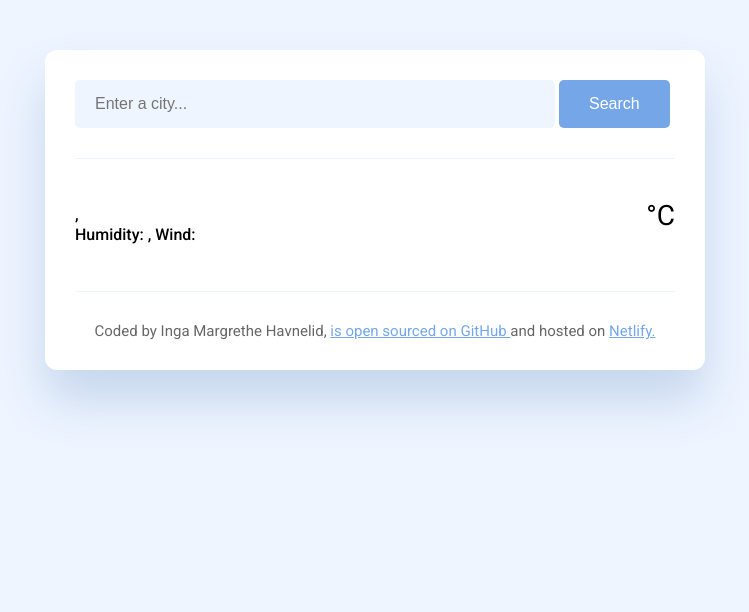
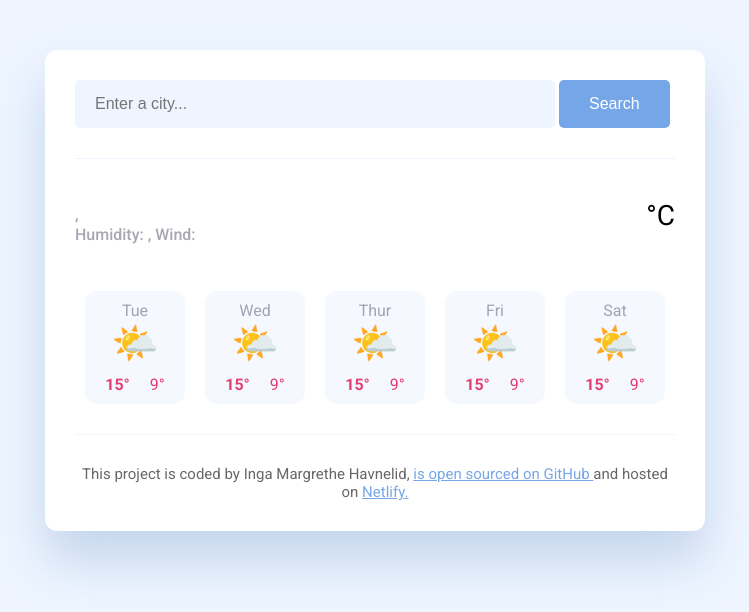
Before and after one commit to Ingamha/Weather-app-project, a plain HTML site: page index.html in a window 1280 px wide. Shown: the whole page, without its empty margins (265-1014 px from the left). Drawn offline with nearby package versions, Linux system fonts and the light colour scheme; no server answers.

Commit message:
Added basic hmtl and css to weather forecast

```diff
--- a/index.html
+++ b/index.html
@@ -43,10 +43,62 @@
             <div class="weather-app-unit">°C</div>
           </div>
         </div>
+        <div class="weather-forecast">
+          <div class="weather-forecast-day">
+            <div class="weather-forecast-date">Tue</div>
+            <div class="weather-forecast-icon">🌤️</div>
+            <div class="weather-forecast-temperatures">
+              <div class="weather-forecast-temperature">
+                <strong>15°</strong>
+              </div>
+              <div class="weather-forecast-temperature">9°</div>
+            </div>
+          </div>
+          <div class="weather-forecast-day">
+            <div class="weather-forecast-date">Wed</div>
+            <div class="weather-forecast-icon">🌤️</div>
+            <div class="weather-forecast-temperatures">
+              <div class="weather-forecast-temperature">
+                <strong>15°</strong>
+              </div>
+              <div class="weather-forecast-temperature">9°</div>
+            </div>
+          </div>
+          <div class="weather-forecast-day">
+            <div class="weather-forecast-date">Thur</div>
+            <div class="weather-forecast-icon">🌤️</div>
+            <div class="weather-forecast-temperatures">
+              <div class="weather-forecast-temperature">
+                <strong>15°</strong>
+              </div>
+              <div class="weather-forecast-temperature">9°</div>
+            </div>
+          </div>
+          <div class="weather-forecast-day">
+            <div class="weather-forecast-date">Fri</div>
+            <div class="weather-forecast-icon">🌤️</div>
+            <div class="weather-forecast-temperatures">
+              <div class="weather-forecast-temperature">
+                <strong>15°</strong>
+              </div>
+              <div class="weather-forecast-temperature">9°</div>
+            </div>
+          </div>
+          <div class="weather-forecast-day">
+            <div class="weather-forecast-date">Sat</div>
+            <div class="weather-forecast-icon">🌤️</div>
+            <div class="weather-forecast-temperatures">
+              <div class="weather-forecast-temperature">
+                <strong>15°</strong>
+              </div>
+              <div class="weather-forecast-temperature">9°</div>
+            </div>
+          </div>
+        </div>
       </main>
 
       <footer>
-        Coded by Inga Margrethe Havnelid,
+        This project is coded by Inga Margrethe Havnelid,
         <a
           href="https://github.com/Ingamha/Weather-app-project"
           target="_blank"
--- a/src/style.css
+++ b/src/style.css
@@ -65,9 +65,10 @@ main {
   font-size: 16px;
   line-height: 20px;
   font-weight: 500;
+  color: rgba(39, 33, 66, 0.4);
 }
 .weather-app-details strong {
-  color: #f65282;
+  color: #e33e6f;
 }
 
 .weather-app-temperature-container {
@@ -89,7 +90,47 @@ main {
   margin-top: 10px;
   font-size: 28px;
 }
+.weather-forecast {
+  display: flex;
+  justify-content: space-around;
+  margin-top: 30px;
+}
+.weather-forecast-day {
+  border: none;
+  background: #f5f9ff;
+  border-radius: 12px;
+  padding: 10px;
+}
+.weather-forecast-day:hover {
+  border: 1px solid;
+  color: #75a7e8;
+  border-radius: 12px;
+  padding: 10px;
+  cursor: pointer;
+  transition: 200ms ease-in-out;
+}
 
+.weather-forecast-date {
+  text-align: center;
+  color: rgba(39, 33, 66, 0.4);
+  font-size: 16px;
+  line-height: 20px;
+}
+.weather-forecast-icon {
+  font-size: 38px;
+  text-align: center;
+  margin-bottom: 10px;
+}
+.weather-forecast-temperatures {
+  text-align: center;
+  color: #e33e6f;
+  display: flex;
+  justify-content: center;
+  margin-top: 10px;
+}
+.weather-forecast-temperature {
+  padding: 0 10px;
+}
 footer {
   border-top: 1px solid #eef5ff;
   padding: 30px 0 0 0;
```
